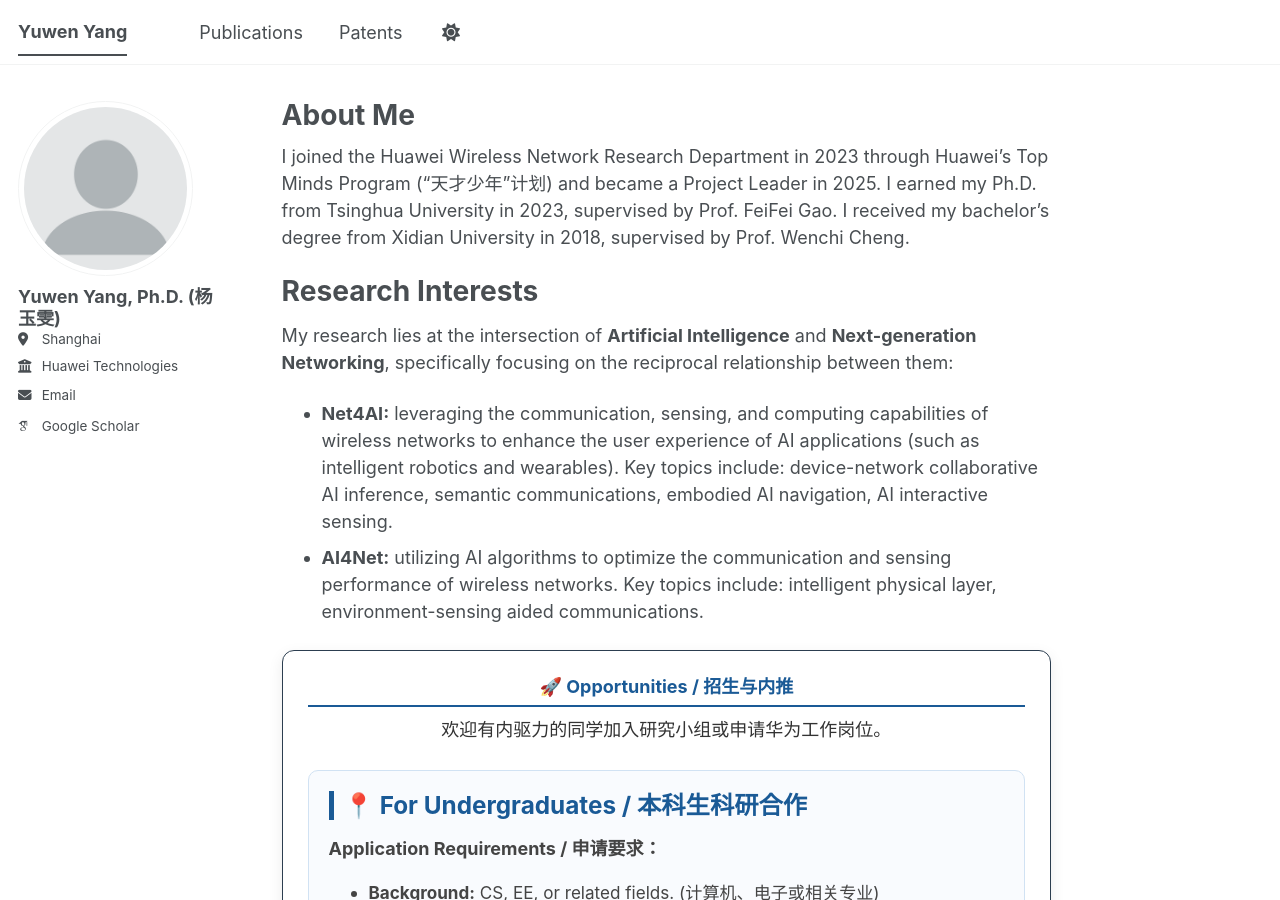
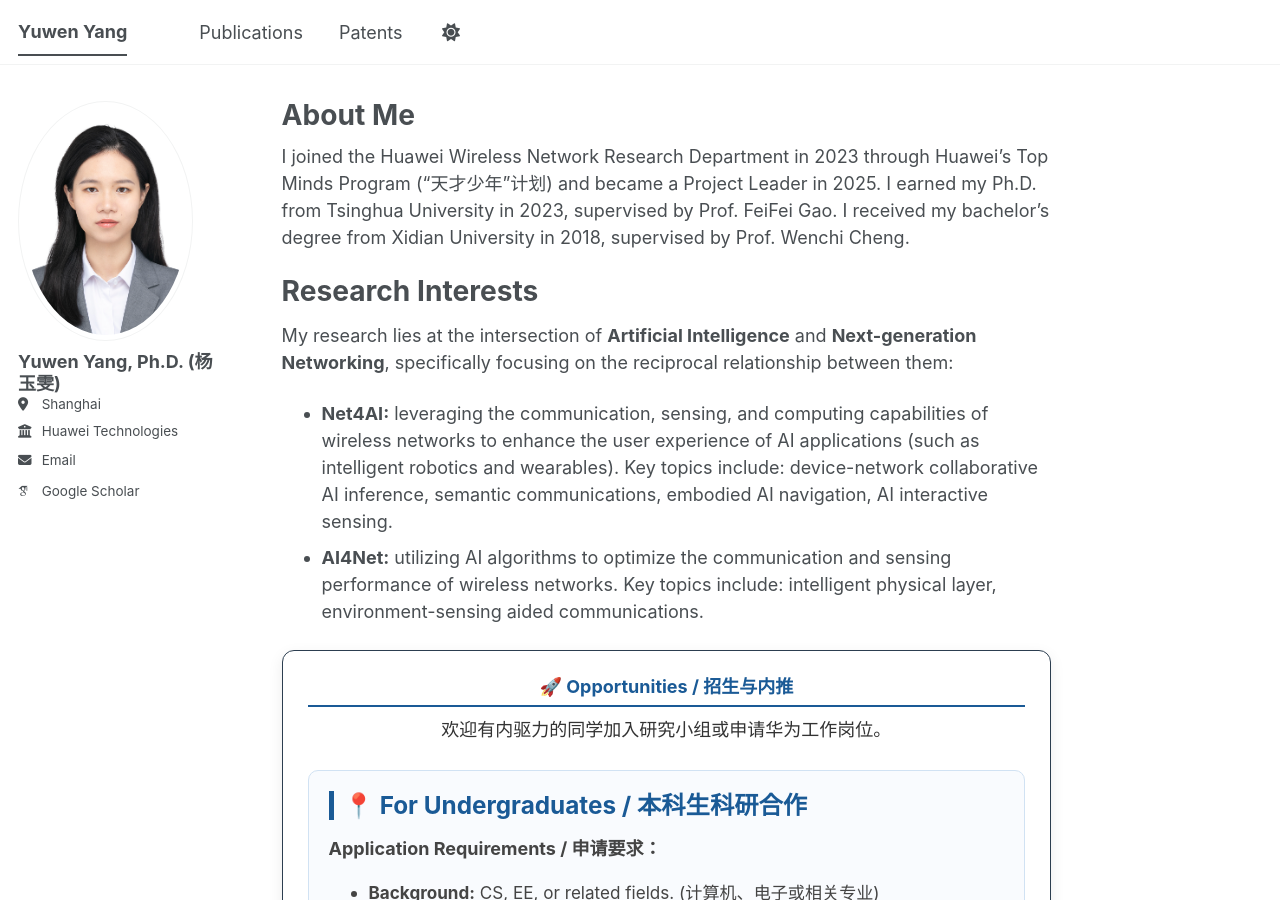
Before and after one commit to yangyuwenyang/yangyuwenyang.github.io, a Jekyll site: the page built from _pages/about.md, in a window 1280 px wide and 900 px high. Built offline with Jekyll 4.4.1, drawn with Linux system fonts in a browser that asks for light colours; some web fonts are replaced; a script bundle is joined from its source files by our own code; library files that are not in the unit come from our copies.

Commit message:
Update _config.yml

```diff
--- a/_config.yml
+++ b/_config.yml
@@ -23,7 +23,7 @@ repository               : "academicpages/academicpages.github.io"
 #               Additional customization can be done by editing /_includes/author-profile.html
 author:
   # Biographic information
-  avatar           : "profile.png"
+  avatar           : "profile.png.jpg"
   name             : "Yuwen Yang, Ph.D. (杨玉雯)"
   pronouns         : # example: "she/her"
   # bio              : "Huawei Technologies"
```
